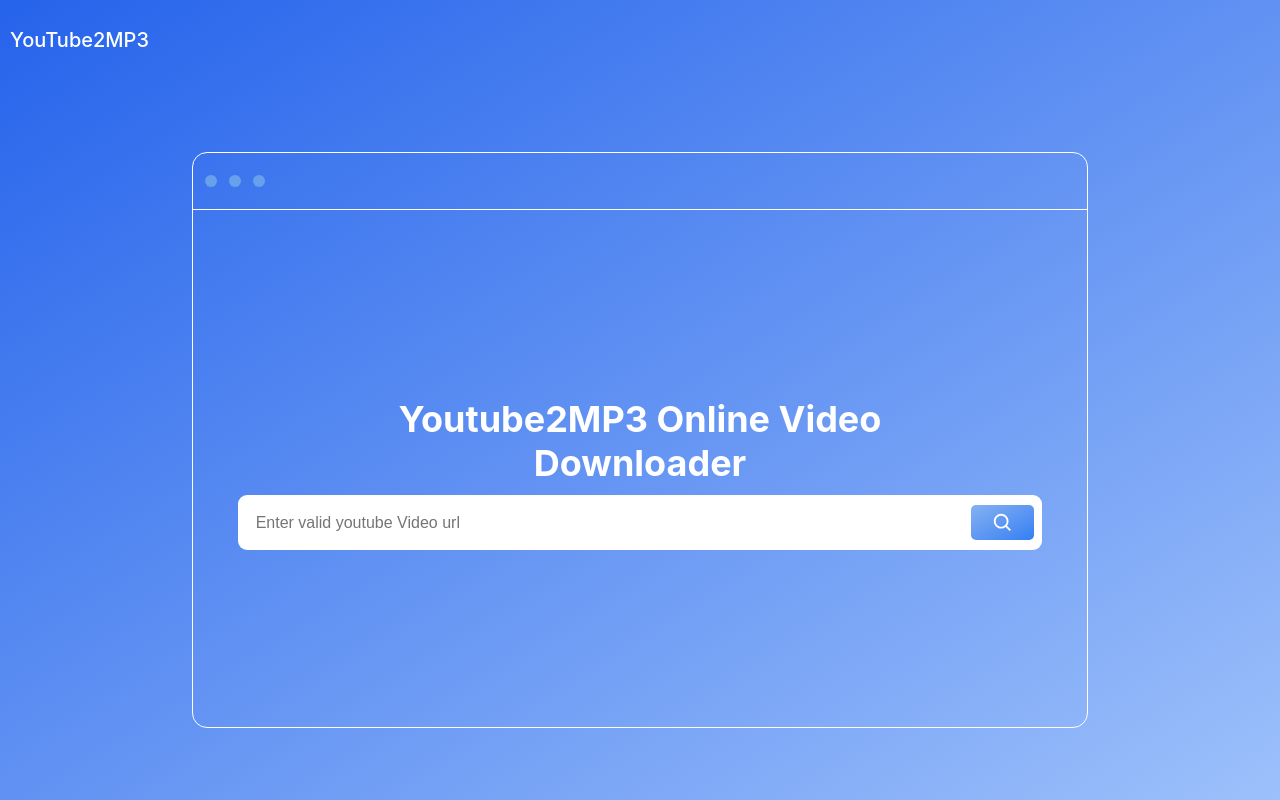
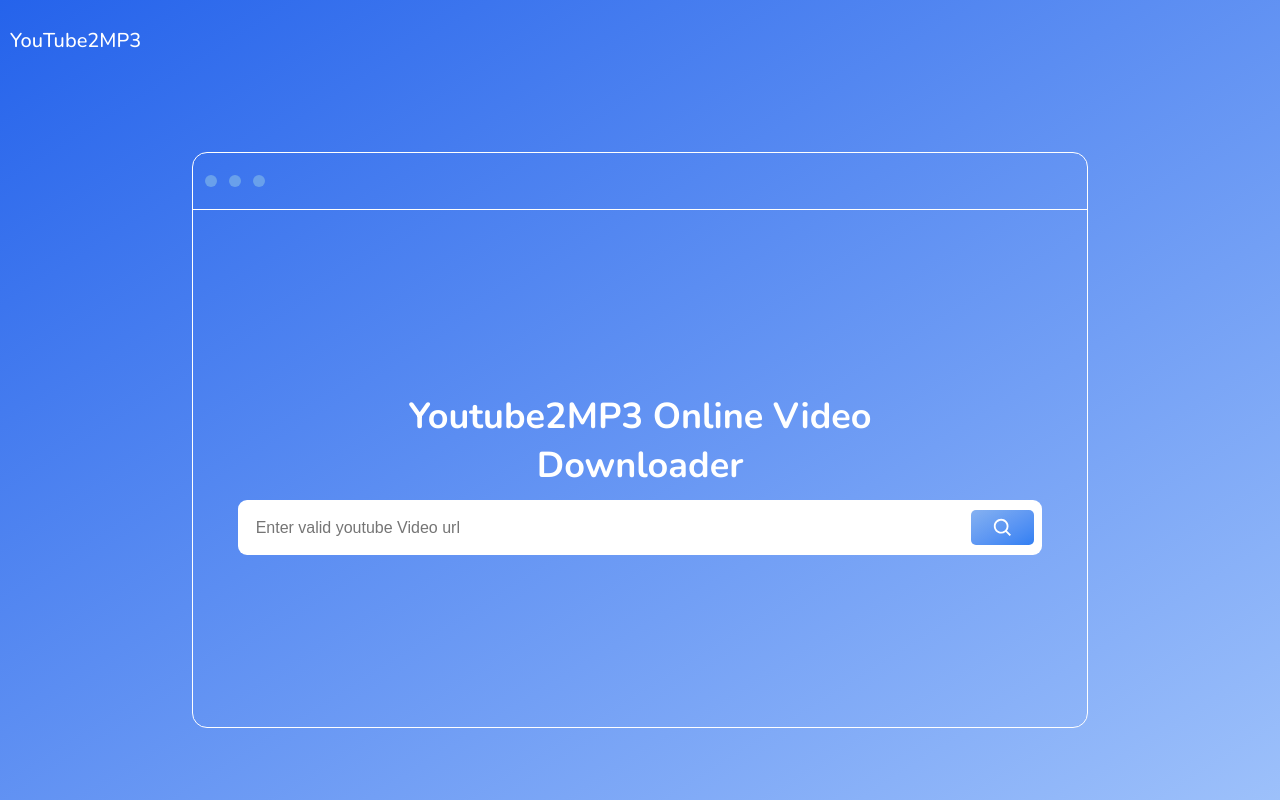
Before and after one commit to ramavatarmeena99/Avatar-Youtube-Video-to-MP3, a React (Create React App) app: page / in a window 1280 px wide. Shown: the top 800 px of the page. Built offline with nearby package versions, Linux system fonts and the light colour scheme.

Commit message:
font family add

```diff
--- a/src/index.css
+++ b/src/index.css
@@ -1,13 +1,12 @@
-*{
+@import url('https://fonts.googleapis.com/css2?family=Nunito:ital,wght@0,200;0,300;0,400;0,500;0,600;0,700;0,800;0,900;0,1000;1,200;1,300;1,400;1,500;1,600;1,700;1,800;1,900&display=swap');*{
  box-sizing: border-box;
  margin: 0px;
  padding: 0px;
 }
 body {
   margin: 0;
-  font-family: -apple-system, BlinkMacSystemFont, 'Segoe UI', 'Roboto', 'Oxygen',
-    'Ubuntu', 'Cantarell', 'Fira Sans', 'Droid Sans', 'Helvetica Neue',
-    sans-serif;
+  font-family: 'Nunito', sans-serif;
+
   -webkit-font-smoothing: antialiased;
   -moz-osx-font-smoothing: grayscale;
 }
```
